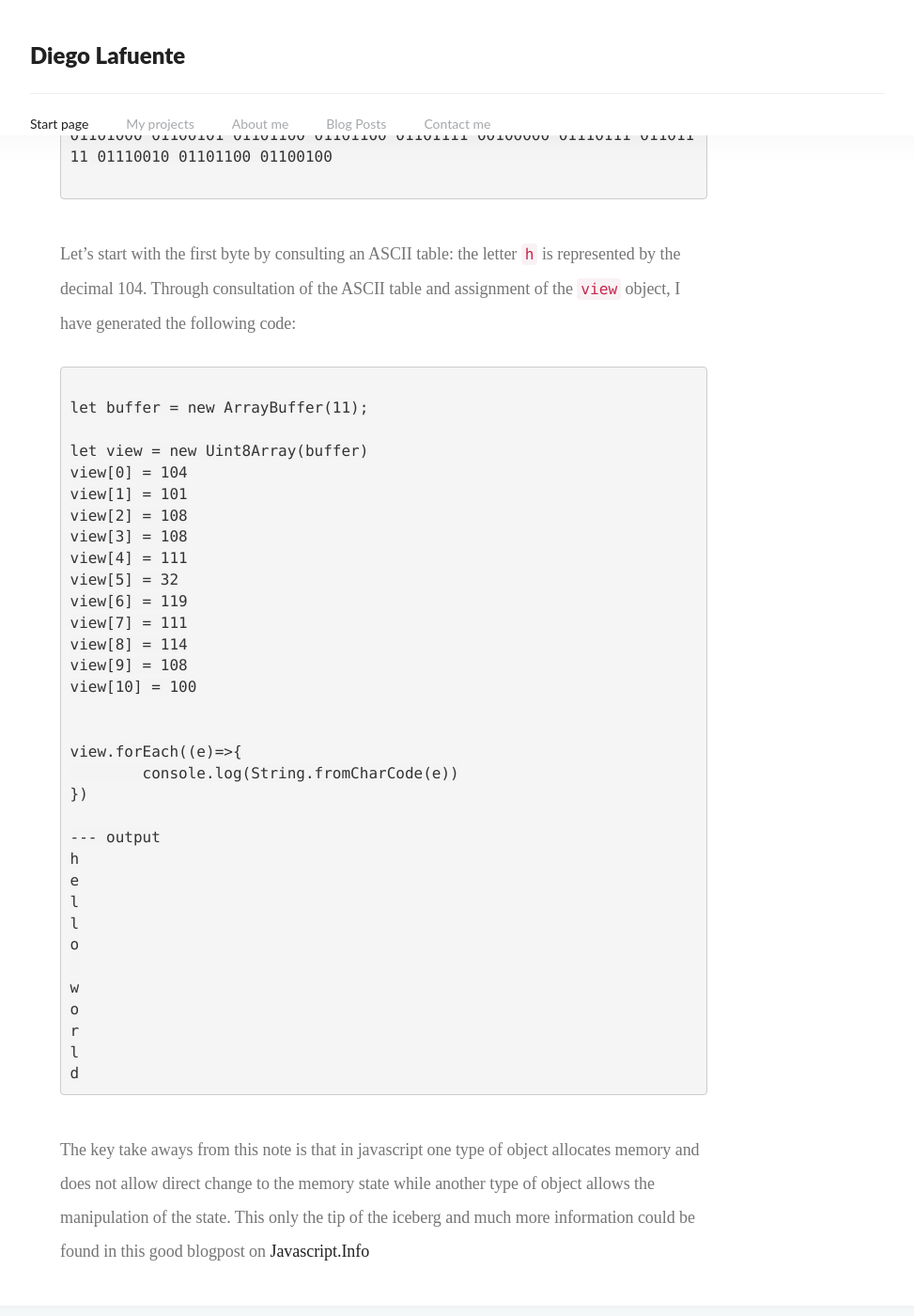
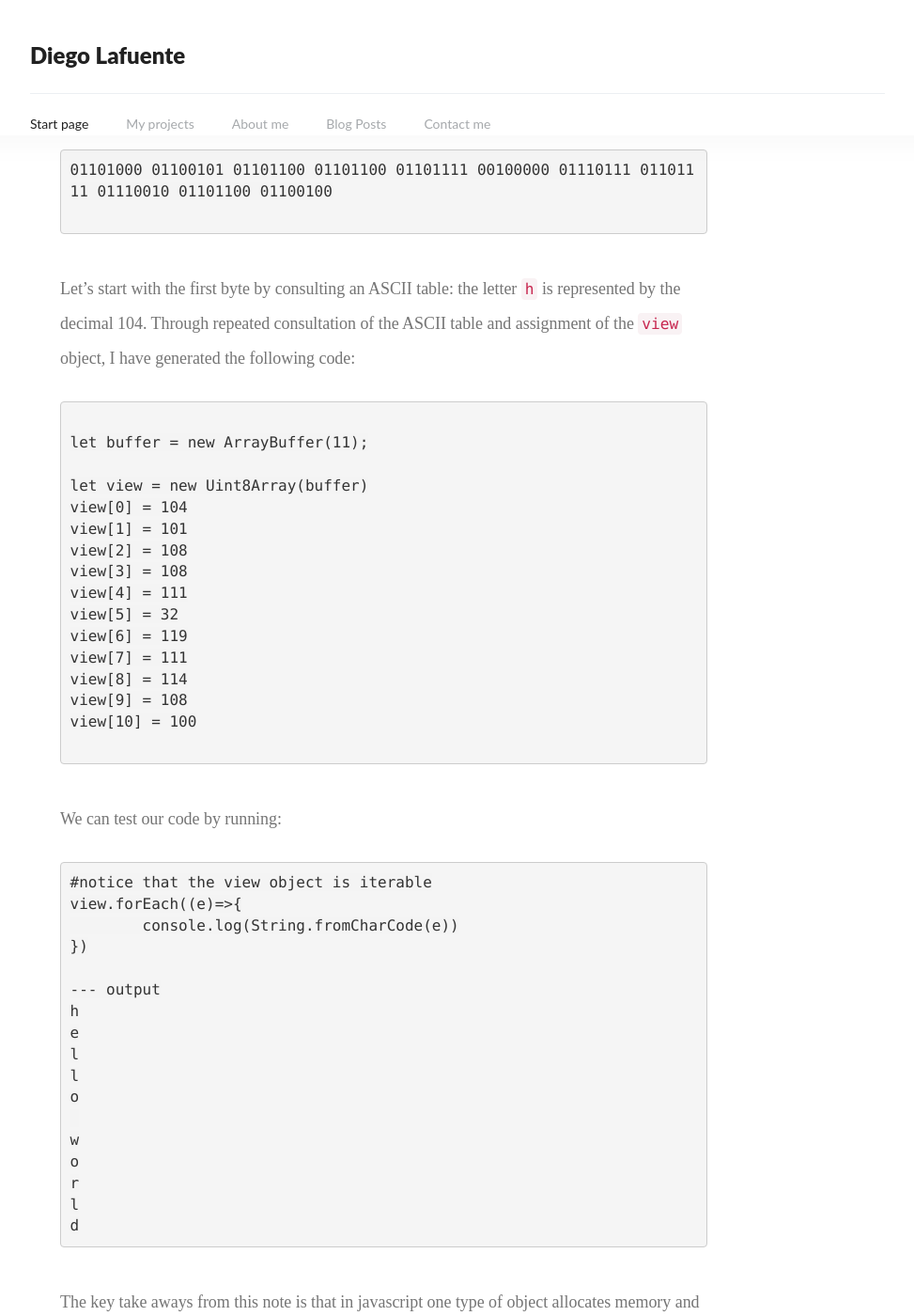
Before and after one commit to dlaf88/dlaf88.github.io, a Jekyll site: the page built from _posts/2021-08-01-array-buffers-in-javascript.md, in a window 1280 px wide and 1400 px high, scrolled down 2978 px. Shown: the whole window at 94% size, without its empty margins (153-1126 px from the left). Built offline with Jekyll 4.4.1, drawn with Linux system fonts in a browser that asks for light colours; nearby versions of some CDN libraries; library files that are not in the unit come from our copies; a script that is not in the unit is left out; comment, search, counter and statistics services are not loaded; some of the changed text lies outside the part shown.

Commit message:
Update 2021-08-01-array-buffers-in-javascript.md

````diff
--- a/_posts/2021-08-01-array-buffers-in-javascript.md
+++ b/_posts/2021-08-01-array-buffers-in-javascript.md
@@ -55,7 +55,7 @@
 00000000 00000000 00000000 00000000 00000000 00000000 00000000 00000000 00000000 00000000 11111111
 
 ```
-The `Uint16Array` will organize the bits into sets of 16 bits (2 bytes) each. If we try to use`Uint16Array` there are some bits which are left behind.
+The `Uint16Array` will organize the bits for manipulation into sets of 16 bits (2 bytes) each. If we try to use`Uint16Array` to change the "hello world" bytes, there are some bits which are left behind.
 ```BASH
 0000000000000000 0000000000000000 0000000000000000 0000000000000000 0000000000000000 (0000000)<= left behind
 
@@ -66,7 +66,7 @@
     at new Uint32Array (<anonymous>)
 
 ```
-But had I initialized 12 bytes then the `Uint16Array` view would have organized the bits as such:
+But had I initialized 12 bytes (perhaps by using `hello world!` as an example) then the `Uint16Array` view would have organized the bits as such:
 ```BASH
 #from
 00000000 00000000 00000000 00000000 00000000 00000000 00000000 00000000 00000000 00000000 00000000 00000000
@@ -88,7 +88,7 @@
 01101000 01100101 01101100 01101100 01101111 00100000 01110111 01101111 01110010 01101100 01100100
 
 ```
-Let's start with the first byte by consulting an ASCII table: the letter `h` is represented by the decimal 104. Through consultation of the ASCII table and assignment of the `view` object, I have generated the following code:
+Let's start with the first byte by consulting an ASCII table: the letter `h` is represented by the decimal 104. Through repeated consultation of the ASCII table and assignment of the `view` object, I have generated the following code:
 
 ```Javascript
 
@@ -107,7 +107,10 @@
 view[9] = 108
 view[10] = 100
 
-
+```
+We can test our code by running:
+```Javascript
+#notice that the view object is iterable
 view.forEach((e)=>{
 	console.log(String.fromCharCode(e))
 })
````
